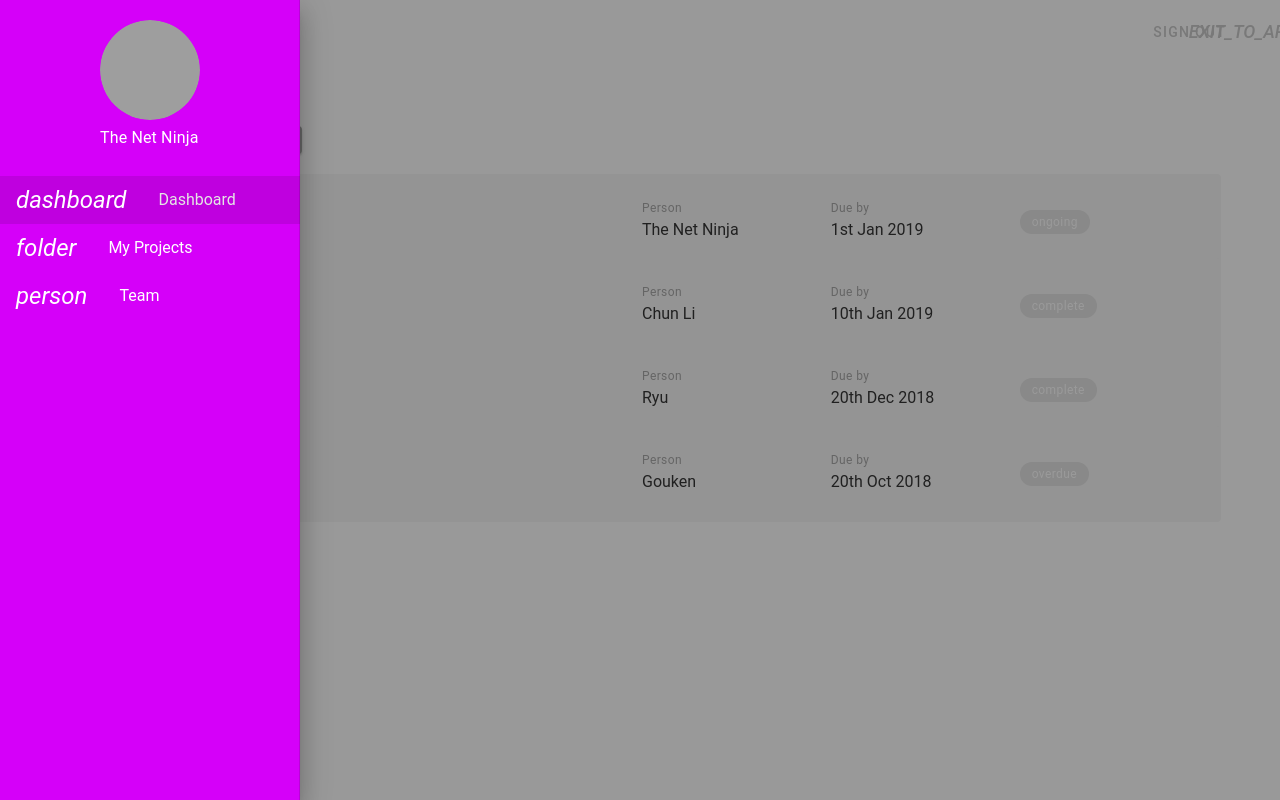
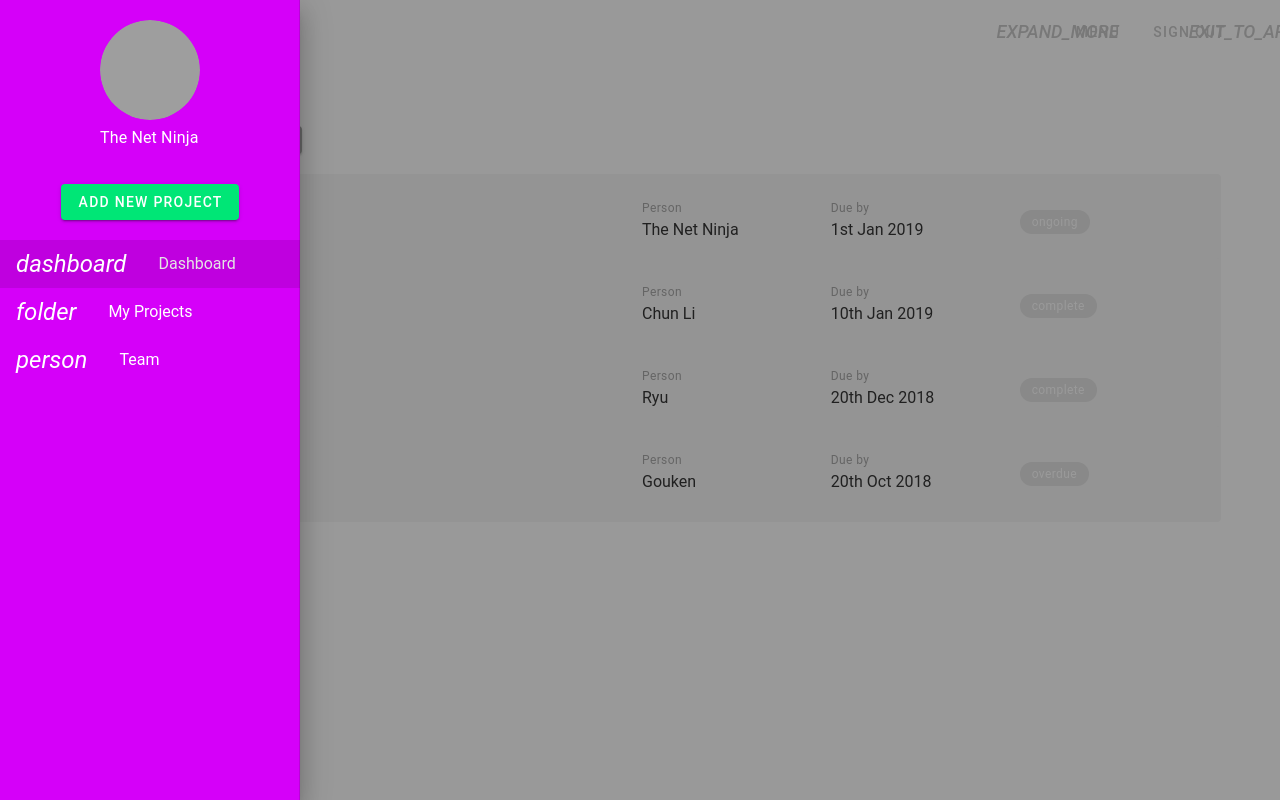
Before and after one commit to nicatdursunlu/ninja-todo, a Vue app: page / in a window 1280 px wide. Both pictures are taken after a click on the button 28 px from the left and 32 px from the top of the page. Built offline with nearby package versions, Linux system fonts and the light colour scheme; grey boxes are pictures that could not be loaded; the HTML template or start-up script is replaced by a standard one.

Commit message:
add Popup

```diff
--- a/src/components/Navbar.vue
+++ b/src/components/Navbar.vue
@@ -1,5 +1,6 @@
 <template>
   <nav>
+    <!--    toolbar-->
     <v-toolbar flat app>
       <v-app-bar-nav-icon class="grey--text" @click="toggleDrawer"/>
       <v-toolbar-title class="text-uppercase grey--text">
@@ -7,19 +8,46 @@
         <span class="font-weight-bold">Ninja</span>
       </v-toolbar-title>
       <v-spacer/>
+
+      <!--      dropdown menu -->
+      <v-menu offset-y>
+        <template v-slot:activator="{ on, attrs }">
+          <v-btn
+              color="grey"
+              dark
+              plain
+              v-bind="attrs"
+              v-on="on"
+          >
+            <v-icon left>expand_more</v-icon>
+            <span>Menu</span>
+          </v-btn>
+        </template>
+        <v-list>
+          <v-list-item v-for="link in links" :key="link.text" router :to="link.route">
+            <v-list-item-title>{{ link.text }}</v-list-item-title>
+          </v-list-item>
+        </v-list>
+      </v-menu>
+
       <v-btn color="grey" dark plain>
         <span>Sign out</span>
         <v-icon right>exit_to_app</v-icon>
       </v-btn>
     </v-toolbar>
 
+    <!--    drawer menu-->
     <v-navigation-drawer temporary app v-model="drawer" class="purple accent-3" width="300">
       <v-layout column align-center>
         <v-flex class="mt-5">
           <v-avatar size="100">
-            <img src="https://raw.githubusercontent.com/iamshaunjp/vuetify-playlist/lesson-20/todo-ninja/public/avatar-1.png">
+            <img
+                src="https://raw.githubusercontent.com/iamshaunjp/vuetify-playlist/lesson-20/todo-ninja/public/avatar-1.png">
           </v-avatar>
           <p class="subtitle-1 white--text mt-1">The Net Ninja</p>
+        </v-flex>
+        <v-flex class="mt-4 mb-3">
+          <Popup />
         </v-flex>
       </v-layout>
       <v-list>
@@ -37,7 +65,12 @@
 </template>
 
 <script>
+import Popup from "@/components/Popup";
+
 export default {
+  components: {
+    Popup
+  },
   data: () => ({
     drawer: false,
     links: [
--- /dev/null
+++ b/src/components/Popup.vue
@@ -0,0 +1,30 @@
+<template>
+  <v-dialog max-width="600px">
+    <template v-slot:activator="{ on, attrs }">
+      <v-btn
+          color="green accent-3"
+          dark
+          v-bind="attrs"
+          v-on="on"
+      >
+        Add new project
+      </v-btn>
+    </template>
+    <v-card>
+      <v-card-title>
+        <h2>Add a New Project</h2>
+      </v-card-title>
+
+    </v-card>
+  </v-dialog>
+</template>
+
+<script>
+export default {
+
+}
+</script>
+
+<style scoped>
+
+</style>
```
